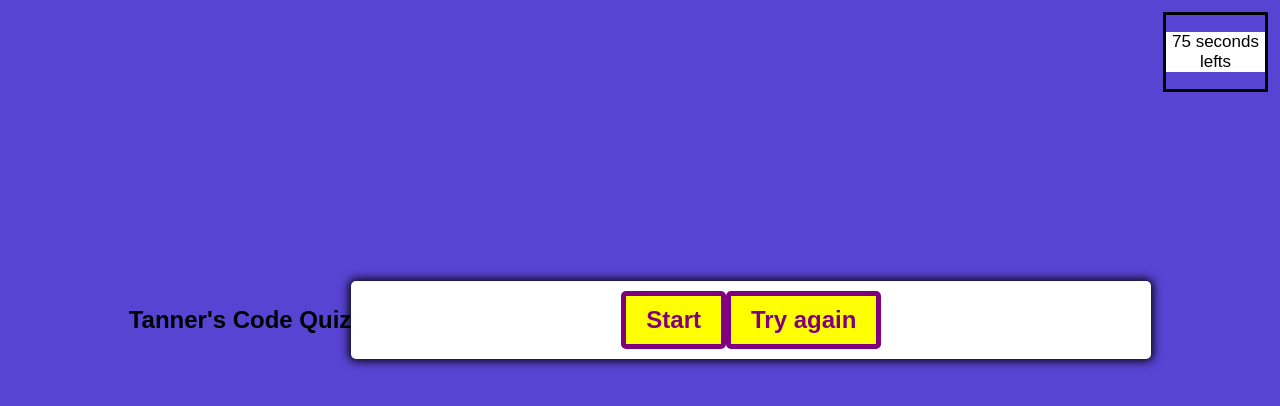
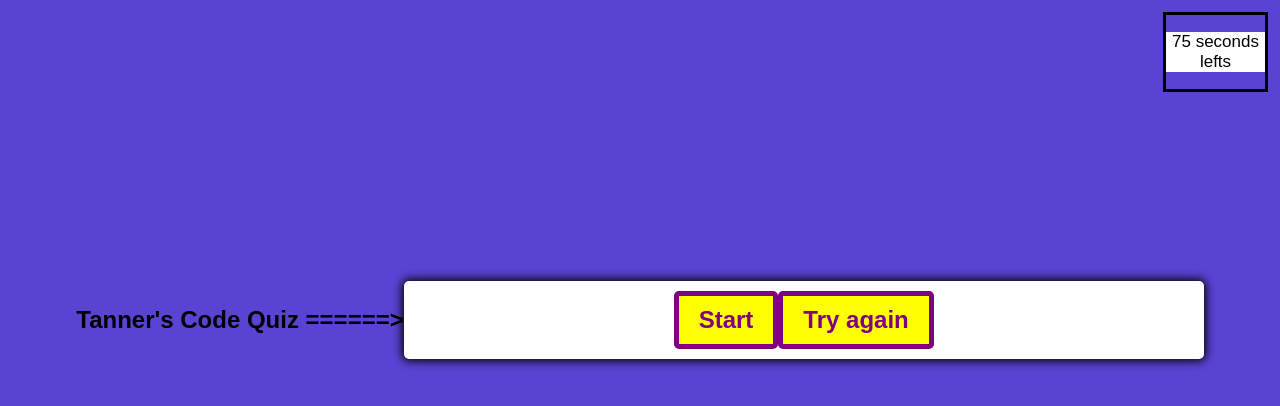
Before and after one commit to Tanner336/CodeQuiz, a plain HTML site: page index.html in a window 1280 px wide. Drawn offline with Linux system fonts and the light colour scheme.

Commit message:
Update to HTML

```diff
--- a/index.html
+++ b/index.html
@@ -9,7 +9,7 @@
 </head>
 
 <body>
-  <h2>Tanner's Code Quiz</h2>
+  <h2>Tanner's Code Quiz ======></h2>
   <div class="container">
     <div id="question-container" class="hide">
       <div id="question">Question</div>
```
